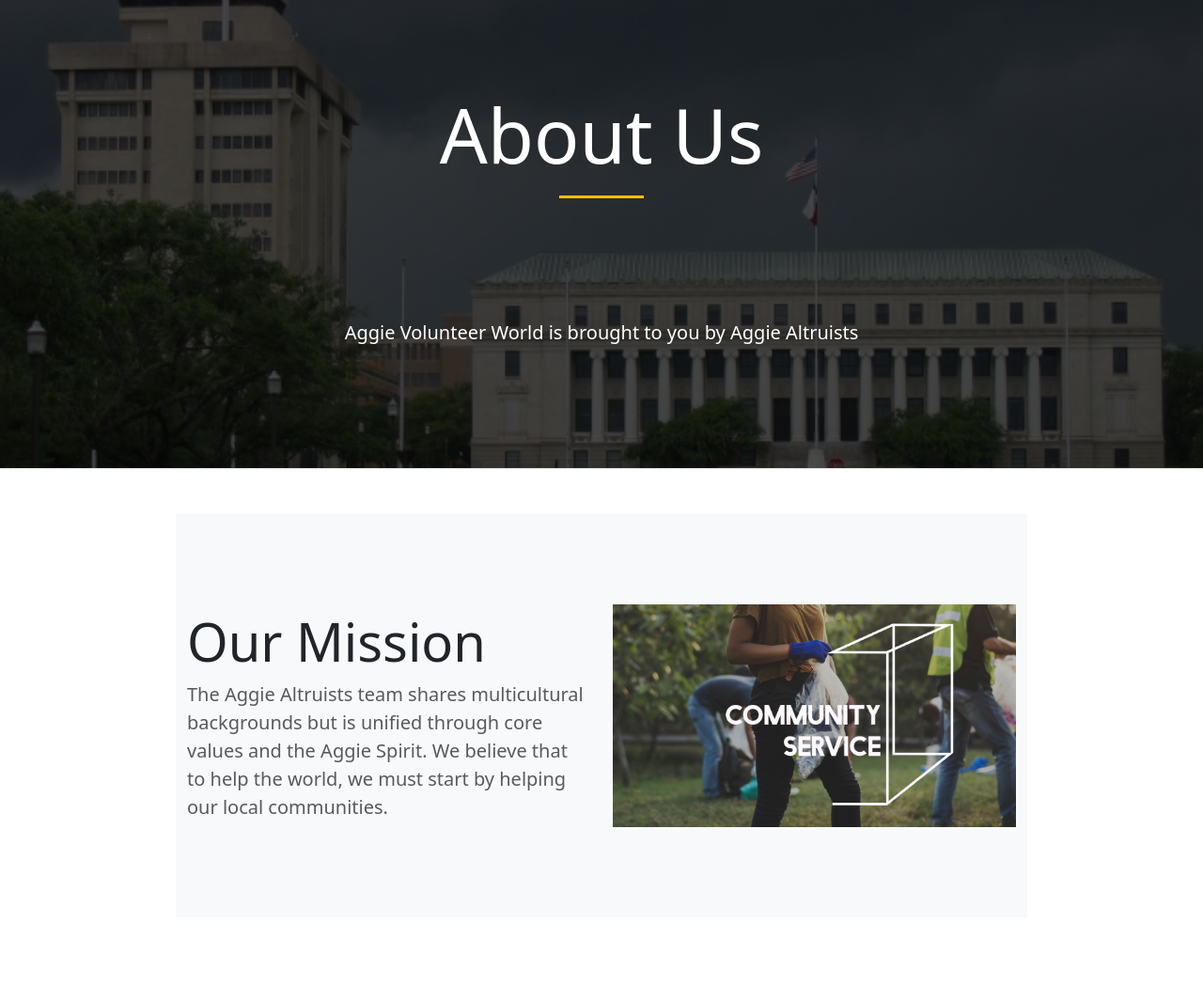
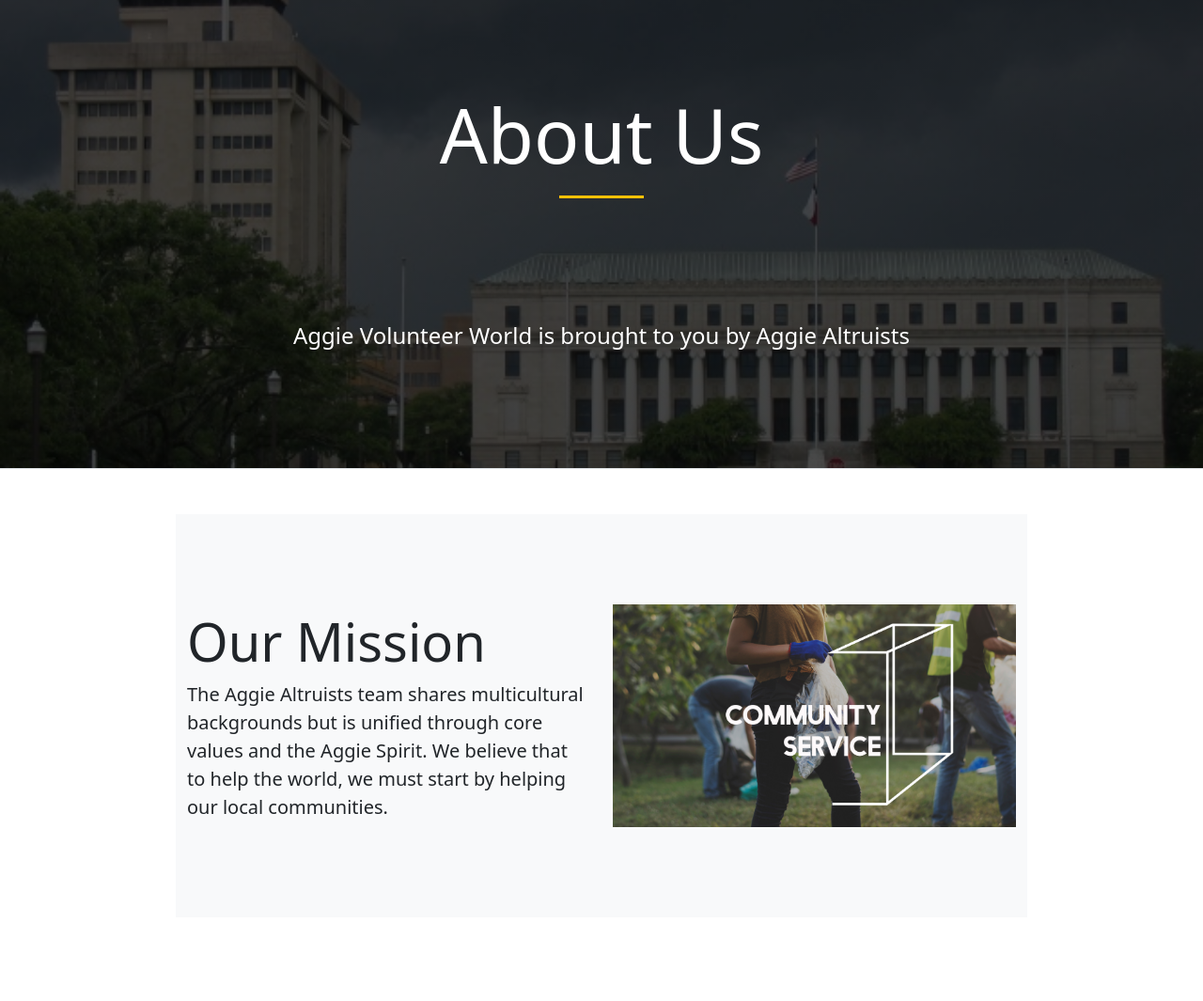
Before and after one commit to neelbedarkar/AggieVolunteerWorld, a Flask app: page /about_us in a window 1280 px wide. Shown: the part 111-1176 px from the top of the page at 94% size. Run offline with Flask 2, Linux system fonts and the light colour scheme; some libraries are stand-ins or nearby versions.

Commit message:
Minor edits

```diff
--- a/templates/about_us.html
+++ b/templates/about_us.html
@@ -81,7 +81,7 @@
        <h1 class="display-1">About Us</h1>
       </div>
 
-      <p class="lead mb-4 text-center">Aggie Volunteer World is brought to you by Aggie Altruists</p>
+       <p class="fs-4 text-center">Aggie Volunteer World is brought to you by Aggie Altruists</p>
     </div>
   </div>
 
@@ -97,7 +97,7 @@
     <div class="row h-100 align-items-center py-5">
       <div class="col-lg-6">
         <h1 class="display-4 font-weight-light">Our Mission</h1>
-        <p class="lead text-muted mb-0"> The Aggie Altruists team shares multicultural backgrounds but is unified through core values and the Aggie Spirit. We believe that to help the world, we must start by helping our local communities.</p>
+        <p class="lead mb-0"> The Aggie Altruists team shares multicultural backgrounds but is unified through core values and the Aggie Spirit. We believe that to help the world, we must start by helping our local communities.</p>
       </div>
       <div class="col-lg-6 d-none d-lg-block">
       <img src="../static/images/AboutUs.jpeg" alt="" class="img-fluid">
@@ -161,19 +161,19 @@
         opportunities that match their interests and skills.</p>
   </div>
 </section>
-<section id="additional-info" class="py-5">
-  <div class="container">
+<!--<section id="additional-info" class="py-5">-->
+<!--  <div class="container">-->
 
-        <div class="display-4 font-weight-light mb-3">Additional Information</div>
+<!--        <div class="display-4 font-weight-light mb-3">Additional Information</div>-->
 
 
-    <p>Lorem ipsum dolor sit amet, consectetur adipiscing elit. Fusce et risus libero. Sed vel commodo elit. In a turpis ac elit pellentesque eleifend. Praesent quis bibendum lorem. Proin quis blandit sapien, sit amet pharetra tellus. Etiam faucibus nisi ut enim varius feugiat. Ut vel nunc ut nulla ultricies venenatis id ut urna. Nunc non neque est. Sed ut dapibus dolor. Fusce consectetur, felis ac suscipit dictum, ex libero hendrerit dolor, a auctor arcu urna ut arcu.</p>
-  </div>
-</section>
+<!--    <p>Lorem ipsum dolor sit amet, consectetur adipiscing elit. Fusce et risus libero. Sed vel commodo elit. In a turpis ac elit pellentesque eleifend. Praesent quis bibendum lorem. Proin quis blandit sapien, sit amet pharetra tellus. Etiam faucibus nisi ut enim varius feugiat. Ut vel nunc ut nulla ultricies venenatis id ut urna. Nunc non neque est. Sed ut dapibus dolor. Fusce consectetur, felis ac suscipit dictum, ex libero hendrerit dolor, a auctor arcu urna ut arcu.</p>-->
+<!--  </div>-->
+<!--</section>-->
 
 <section id="contact-us" class="py-5 bg-light">
   <div class="container">
-    <h2 class="mb-3">Contact Us</h2>
+       <div class="display-4 font-weight-light mb-3">Contact Us</div>
     <div class="row">
       <div class="col-md-6">
         <h4 class="mb-3">Email</h4>
```
Also changed, not shown: 1 other file.
